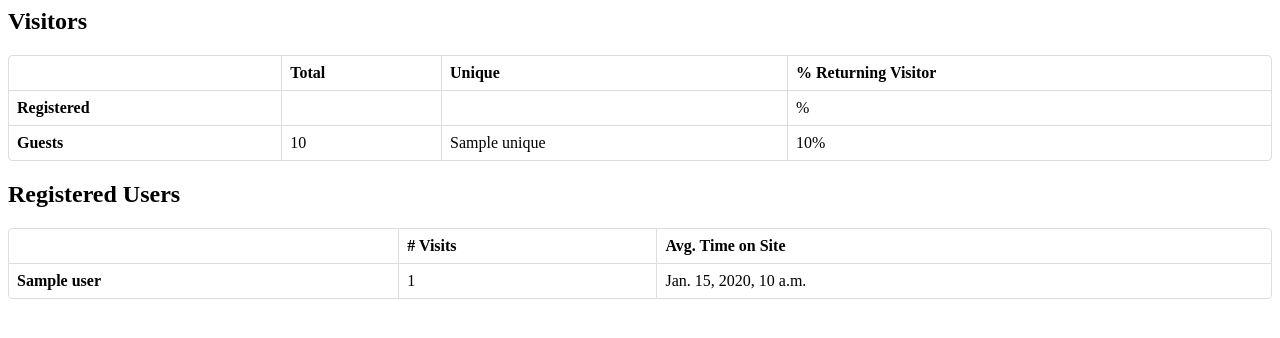
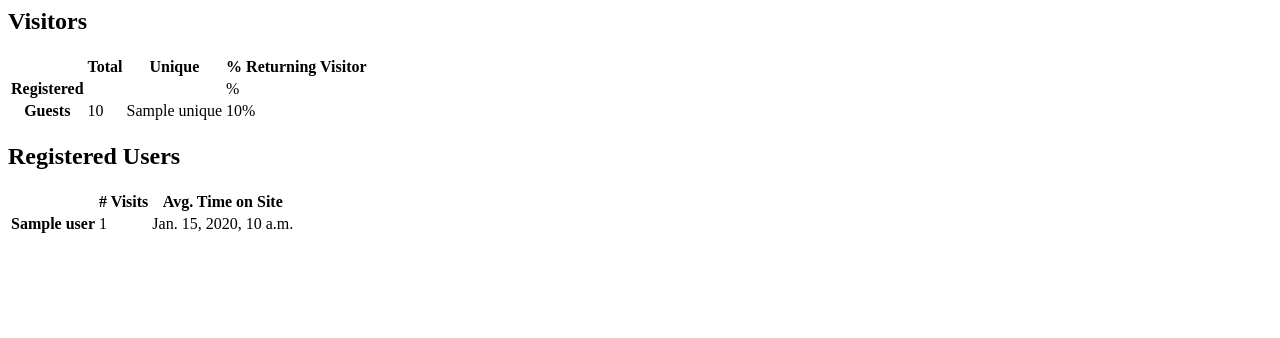
Before and after one commit to bruth/django-tracking2, a Django app: template tracking/templates/tracking/snippets/stats.html in a window 1280 px wide. Shown: the top 338 px of the page. Run offline with Django 3.2, Linux system fonts and the light colour scheme; the template is opened without the code that fills it: most values are stand-ins (such as "Sample title", 1, 10 or a date in 2020).

Commit message:
Remove CSS

```diff
--- a/tracking/templates/tracking/snippets/stats.html
+++ b/tracking/templates/tracking/snippets/stats.html
@@ -1,86 +1,3 @@
-<style type="text/css">
-        /*!
-        * Bootstrap v2.0.1
-        *
-        * Copyright 2012 Twitter, Inc
-        * Licensed under the Apache License v2.0
-        * http://www.apache.org/licenses/LICENSE-2.0
-        *
-        * Designed and built with all the love in the world @twitter by @mdo and @fat.
-        */
-    table {
-        max-width: 100%;
-        border-collapse: collapse;
-        border-spacing: 0;
-    }
-    .table {
-        width: 100%;
-        margin-bottom: 18px;
-    }
-    .table th, .table td {
-        padding: 8px;
-        line-height: 18px;
-        text-align: left;
-        vertical-align: top;
-        border-top: 1px solid #ddd;
-    }
-    .table th {
-        font-weight: bold;
-    }
-    .table thead th {
-        vertical-align: bottom;
-    }
-    .table thead:first-child tr th, .table thead:first-child tr td {
-        border-top: 0;
-    }
-    .table tbody + tbody {
-        border-top: 2px solid #ddd;
-    }
-    .table-bordered {
-        border: 1px solid #ddd;
-        border-collapse: separate;
-        *border-collapse: collapsed;
-        -webkit-border-radius: 4px;
-        -moz-border-radius: 4px;
-        border-radius: 4px;
-    }
-    .table-bordered th + th,
-    .table-bordered td + td,
-    .table-bordered th + td,
-    .table-bordered td + th {
-        border-left: 1px solid #ddd;
-    }
-    .table-bordered thead:first-child tr:first-child th, .table-bordered tbody:first-child tr:first-child th, .table-bordered tbody:first-child tr:first-child td {
-        border-top: 0;
-    }
-    .table-bordered thead:first-child tr:first-child th:first-child, .table-bordered tbody:first-child tr:first-child td:first-child {
-        -webkit-border-radius: 4px 0 0 0;
-        -moz-border-radius: 4px 0 0 0;
-        border-radius: 4px 0 0 0;
-    }
-    .table-bordered thead:first-child tr:first-child th:last-child, .table-bordered tbody:first-child tr:first-child td:last-child {
-        -webkit-border-radius: 0 4px 0 0;
-        -moz-border-radius: 0 4px 0 0;
-        border-radius: 0 4px 0 0;
-    }
-    .table-bordered thead:last-child tr:last-child th:first-child, .table-bordered tbody:last-child tr:last-child td:first-child {
-        -webkit-border-radius: 0 0 0 4px;
-        -moz-border-radius: 0 0 0 4px;
-        border-radius: 0 0 0 4px;
-    }
-    .table-bordered thead:last-child tr:last-child th:last-child, .table-bordered tbody:last-child tr:last-child td:last-child {
-        -webkit-border-radius: 0 0 4px 0;
-        -moz-border-radius: 0 0 4px 0;
-        border-radius: 0 0 4px 0;
-    }
-    .table-striped tbody tr:nth-child(odd) td, .table-striped tbody tr:nth-child(odd) th {
-        background-color: #f9f9f9;
-    }
-    .table tbody tr:hover td, .table tbody tr:hover th {
-        background-color: #f5f5f5;
-    }
-</style>
-
 <h2>Visitors</h2>
 {% if visitor_stats.total %}
 <table class="table table-bordered">
```
